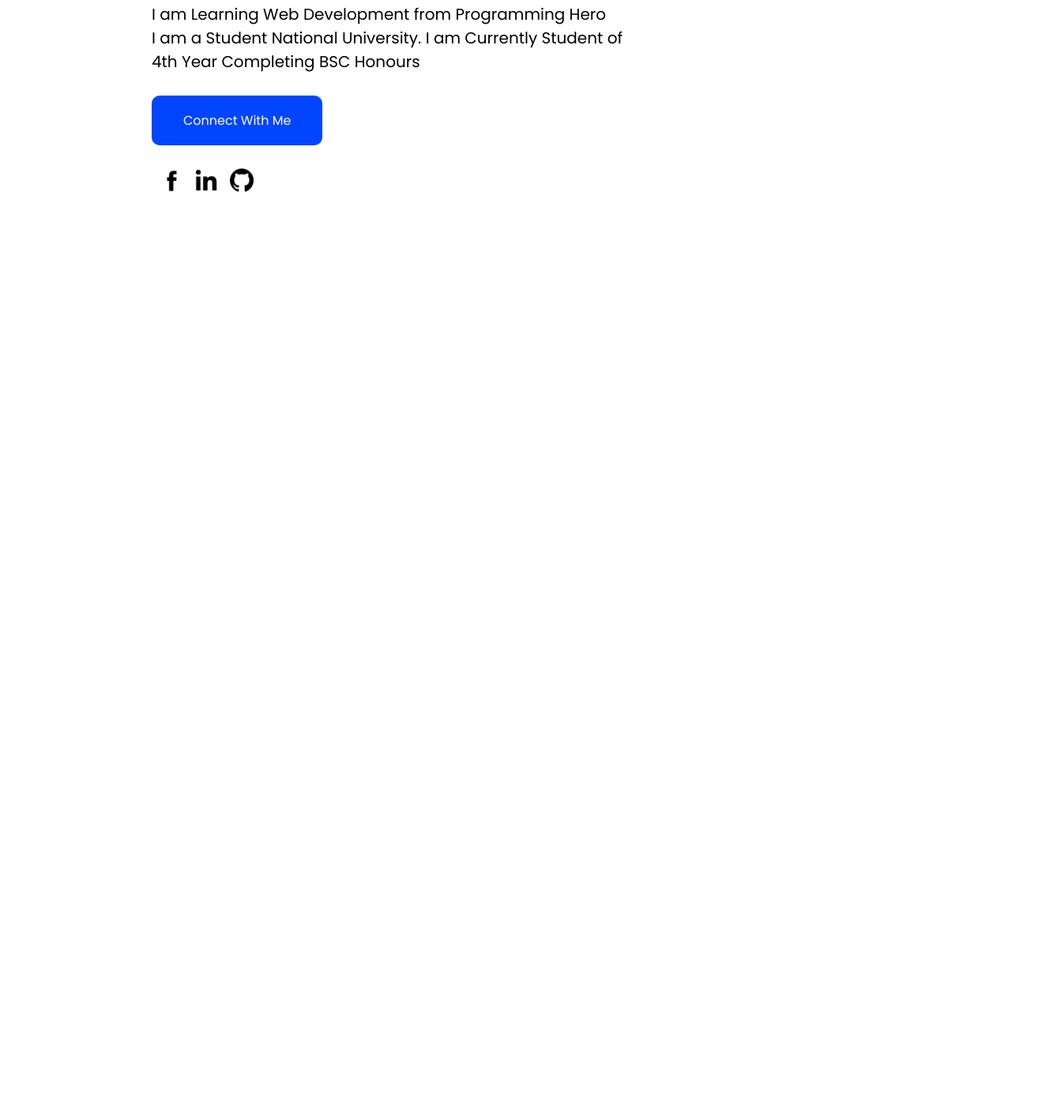
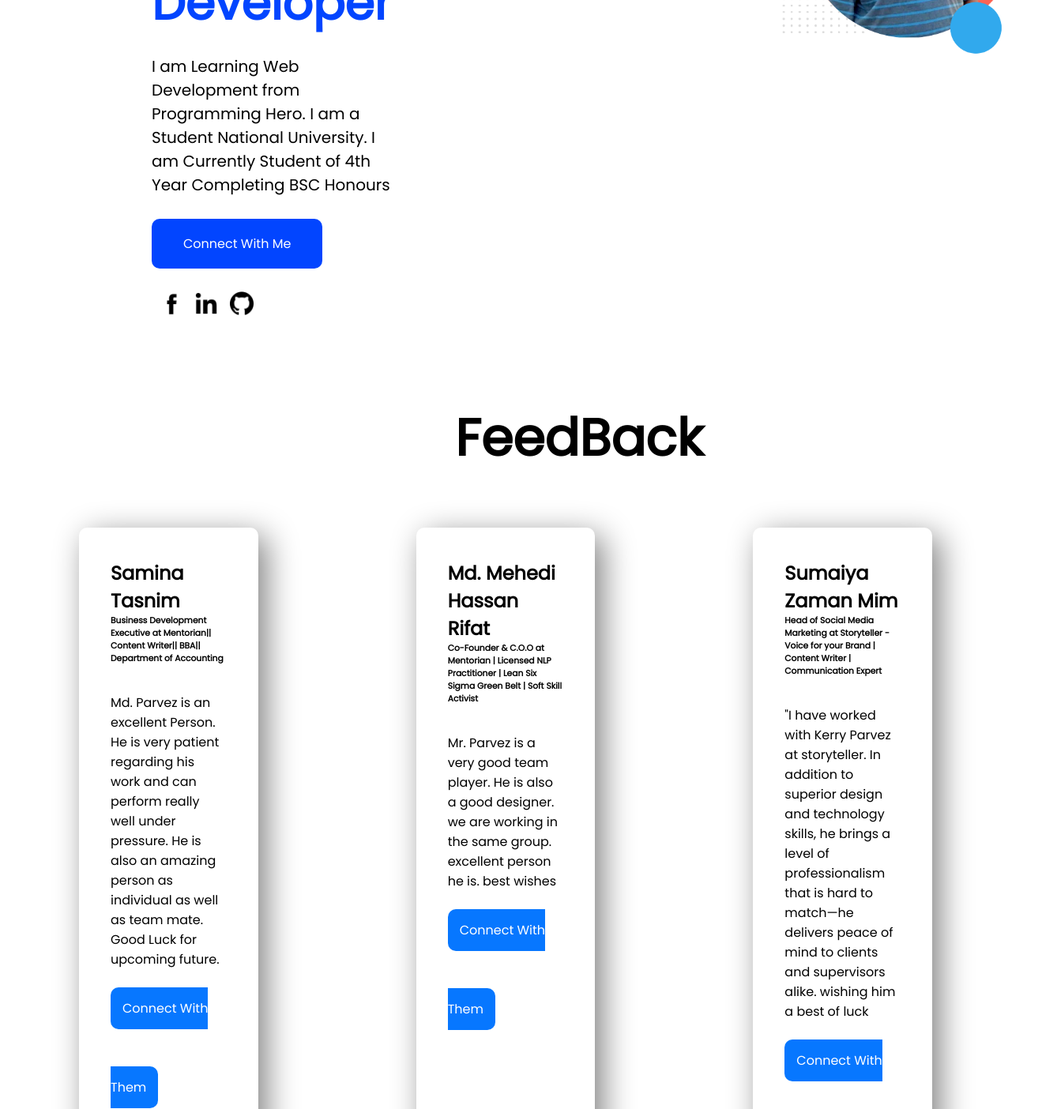
Before and after one commit to Parvez765/portfolio-landing-page, a plain HTML site: page index.html in a window 1280 px wide. Shown: the part 1396-2800 px from the top of the page at 79% size, 1338 px wide, since content can reach past the window. Before the commit the page ends 1696 px from the top, so only its background shows below. Drawn offline with Linux system fonts and the light colour scheme.

Commit message:
review section done

```diff
--- a/index.html
+++ b/index.html
@@ -16,7 +16,7 @@
     <ul>
       <li><a href="Home">Home</a></li>
       <li><a href="About">About</a></li>
-      <li><a href="Services">Services</a></li>
+      <li><a href="Recommendations">Recommendations</a></li>
       <li><a href="Contact">Contact</a></li>
     </ul>
   </nav>
@@ -30,13 +30,42 @@
   <section class="about-section">
     <div class="introduction">
       <h1>Hi, <br>I am Parvez <br> <span>Web Developer</span></h1>
-      <p>I am Learning Web Development from Programming Hero<br>I am a Student
-      National University. I am Currently Student of<br> 4th Year Completing BSC Honours</p>
+      <p>I am Learning Web Development from Programming Hero. I am a Student
+      National University. I am Currently Student of 4th Year Completing BSC Honours</p>
       <a href="" class="intro-btn">Connect With Me</a><br>
       <a href="https://www.facebook.com/pervez.me/" target="_blank"><img src="images/facebook-icon-png-transparent-25.jpg" class="icon"></a>
       <a href="https://www.linkedin.com/in/parvez-sakib/" target="_blank"><img src="images/free-linkedin-icon-112-thumb.png" class="icon"></a>
       <a href="https://github.com/Parvez765" target="_blank"><img src="images/25231.png" class="icon"></a>
     </div>
+    <div>
+      <img src="images/my-picture-01.png" alt="" class="intro-img">
+    </div>
+  </section>
+
+  <section class="recommendations">
+    <h1 class="mainhead">FeedBack</h1>
+    <div class="recommendations-card">
+      <div class="card">
+        <h1>Samina Tasnim</h1>
+        <h6>Business Development Executive at Mentorian|| Content Writer|| BBA|| Department of Accounting</h6>
+        <p>Md. Parvez is an excellent Person. He is very patient regarding his work and can perform really well under pressure. He is also an amazing person as individual as well as team mate. Good Luck for upcoming future.</p>
+        <a href="" class="btncard">Connect With Them</a>
+      </div>
+      <div class="card">
+        <h1>Md. Mehedi Hassan Rifat</h1>
+        <h6>Co-Founder & C.O.O at Mentorian | Licensed NLP Practitioner | Lean Six Sigma Green Belt | Soft Skill Activist</h6>
+        <p>Mr. Parvez is a very good team player. He is also a good designer. we are working in the same group. excellent person he is. best wishes</p>
+        <a href="" class="btncard">Connect With Them</a>
+      </div>
+      <div class="card">
+        <h1>Sumaiya Zaman Mim</h1>
+        <h6>Head of Social Media Marketing at Storyteller - Voice for your Brand | Content Writer | Communication Expert</h6>
+        <p>"I have worked with Kerry Parvez at storyteller. In addition to superior design and technology skills, he brings a level of professionalism that is hard to match—he delivers peace of mind to clients and supervisors alike.
+        wishing him a best of luck </p>
+        <a href="" class="btncard">Connect With Them</a>
+      </div>
+
+   </div>
   </section>
 </body>
 </html>
--- a/style.css
+++ b/style.css
@@ -78,17 +78,17 @@ ul li a:hover{
     display: flex;
     margin-top: 200px;
     margin-left: 15%;
-    margin-bottom: 50px;
+    margin-bottom: 100px;
 }
 
 .introduction h1{
-    font-size: 55px;
+    font-size: 50px;
     font-weight: 800;
 }
 
 .introduction h1 span{
     color: rgb(2, 69, 255);
-    font-size: 65px;
+    font-size: 60px;
 }
 
 .introduction p{
@@ -111,3 +111,50 @@ ul li a:hover{
     display: inline-block;
     margin-left: 10px;
 }
+
+.intro-img{
+    width: 50%;
+    margin-left: 450px;
+}
+
+.introduction{
+    width: 70%;
+}
+.mainhead{
+    margin-left: 45%;
+    font-size: 65px;
+    margin-top: 35px;
+    margin-bottom: 5%;
+}
+
+.recommendations-card {
+    display: flex;
+
+
+}
+
+.card {
+    margin-left: 100px;
+    margin-right: 100px;
+    box-shadow: 10px 10px 40px gray;
+    padding: 40px 40px;
+    width: 65%;
+    align-items: center;
+    margin-bottom: 50px;
+    border-radius: 10px;
+}
+
+.card p{
+    text-align: left;
+    margin-top: 35px;
+}
+
+.btncard{
+    text-decoration: none;
+    background-color: rgb(7, 119, 255);
+    padding: 15px 15px;
+    line-height: 100px;
+    margin-top: 35px;
+    border-radius: 10px;
+    color: white
+}
```
Also changed, not shown: images/4.5 star-01.png (added), images/5 star-01.png (added).
